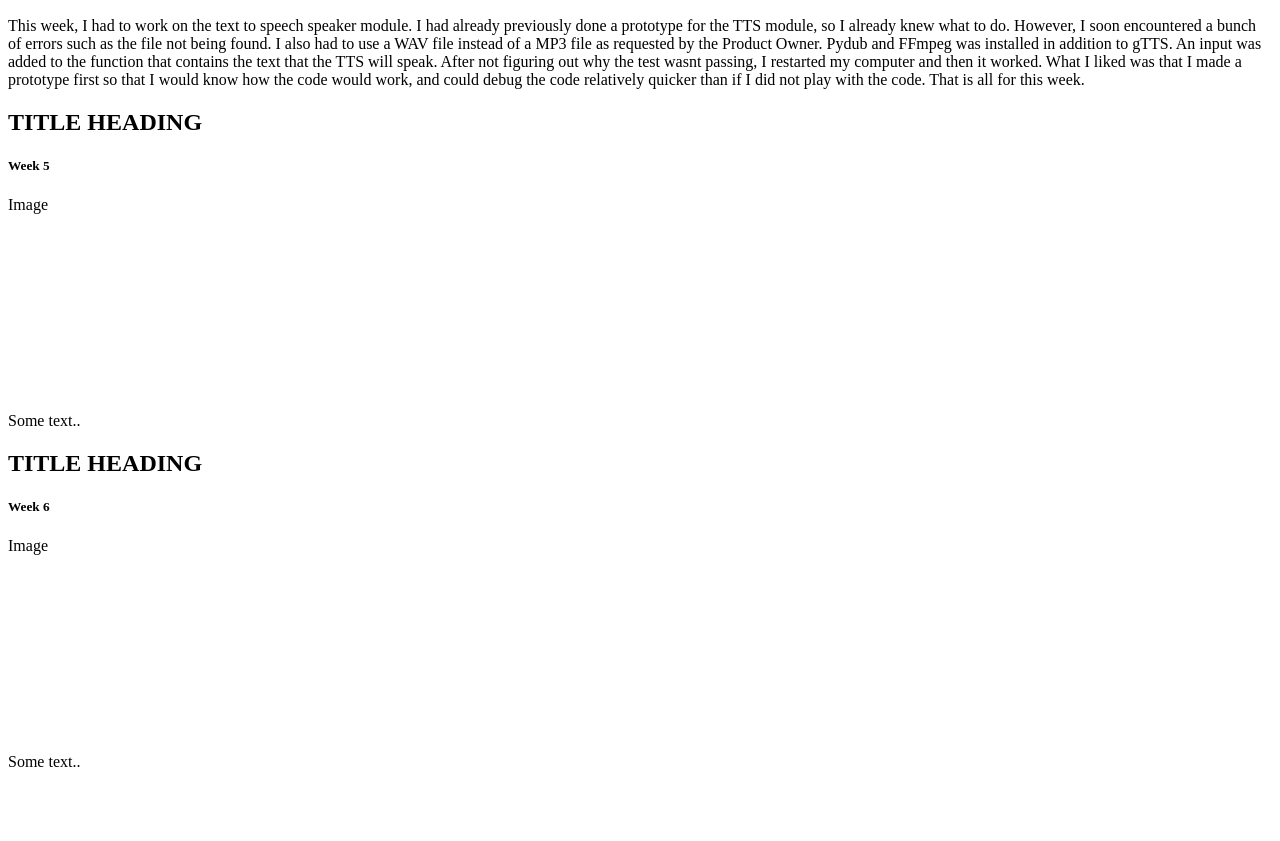
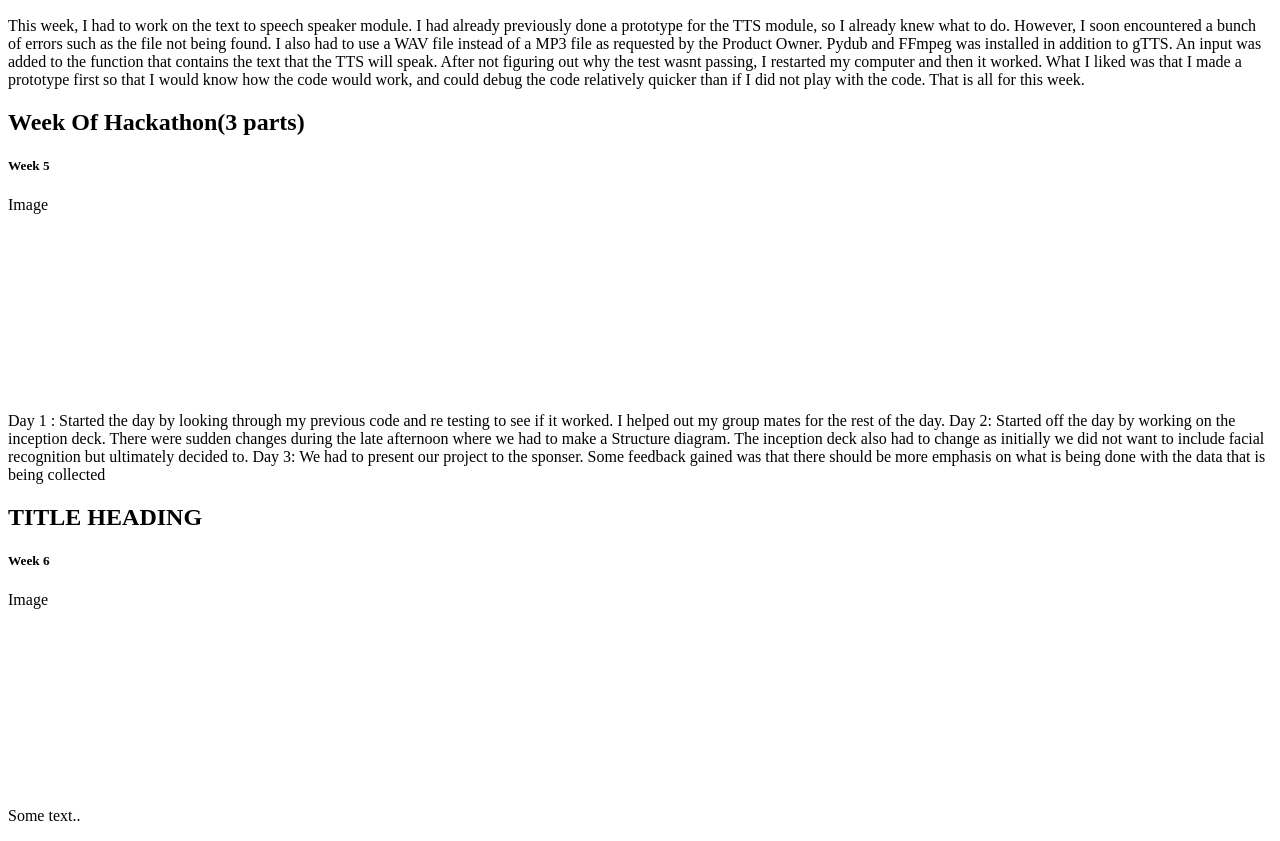
Before and after one commit to HinaAppreciator/Experience-Blog, a plain HTML site: page index.html in a window 1280 px wide. Shown: the part 1635-2476 px from the top of the page. Before the commit the page ends 2422 px from the top, so only its background shows below. Drawn offline with Linux system fonts and the light colour scheme.

Commit message:
Week5 Added (no image)

```diff
--- a/index.html
+++ b/index.html
@@ -72,10 +72,15 @@
 
 
           <div class="card">
-            <h2>TITLE HEADING</h2>
+            <h2>Week Of Hackathon(3 parts)</h2>
             <h5>Week 5</h5>
             <div class="fakeimg" style="height:200px;">Image</div>
-            <p>Some text..</p>
+            <p>Day 1 : Started the day by looking through my previous code and re testing to see if it worked. I helped out my group mates for the rest of the day.
+              Day 2: Started off the day by working on the inception deck. There were sudden changes during the late afternoon where we had to make a Structure diagram.
+              The inception deck also had to change as initially we did not want to include facial recognition but ultimately decided to.
+              Day 3: We had to present our project to the sponser. Some feedback gained was that there should be more emphasis on what is being done with the data
+              that is being collected
+            </p>
           </div>
 
 
```
